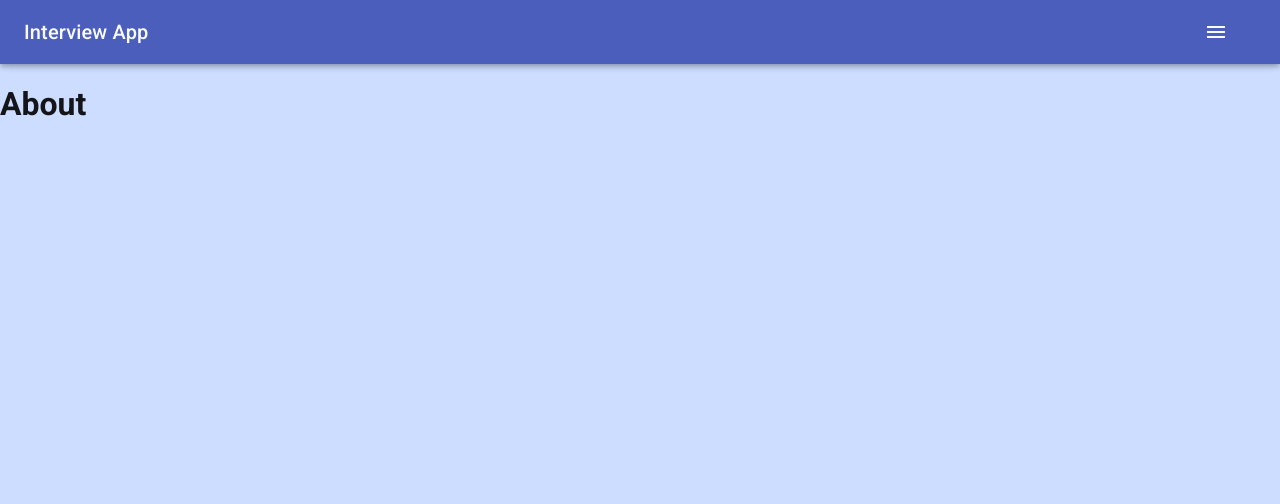
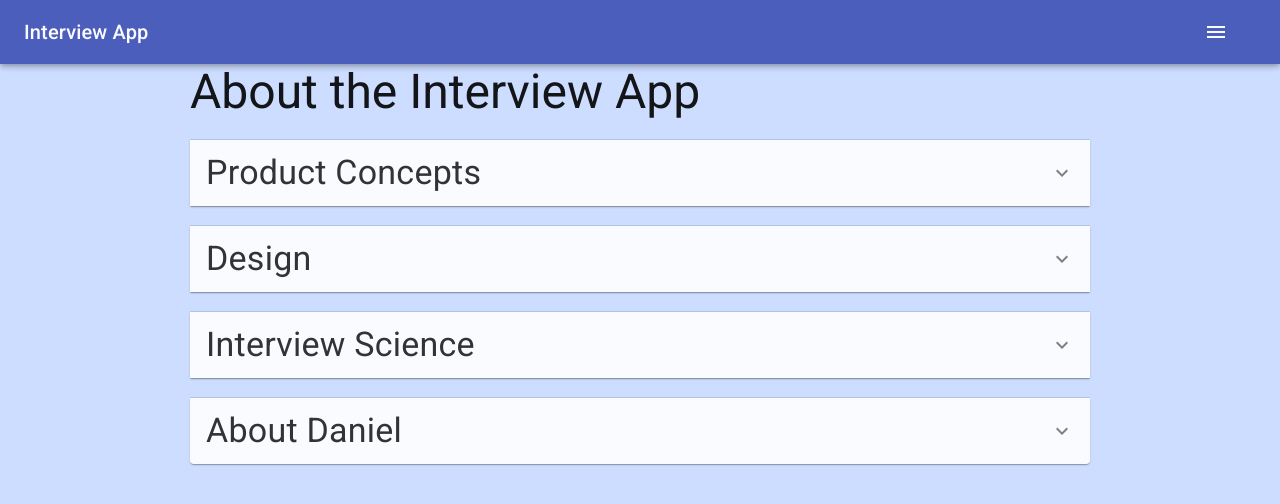
Before and after one commit to googledaniel/interview-slate-creator, a React app: page /contact in a window 1280 px wide. Built offline with nearby package versions, Linux system fonts and the light colour scheme.

Commit message:
heroku push up

```diff
--- /dev/null
+++ b/src/components/About.js
@@ -0,0 +1,161 @@
+import React, { useCallback, useEffect, useState } from 'react';
+import InterviewEditComponent from '../components/InterviewEditComponent';
+import Button from '@material-ui/core/Button';
+
+import DeveloperModeOutlinedIcon from '@material-ui/icons/DeveloperModeOutlined';
+import { makeStyles } from '@material-ui/core/styles';
+
+import Typography from '@material-ui/core/Typography';
+
+import Accordion from '@material-ui/core/Accordion';
+import AccordionSummary from '@material-ui/core/AccordionSummary';
+import AccordionDetails from '@material-ui/core/AccordionDetails';
+import ExpandMoreIcon from '@material-ui/icons/ExpandMore';
+import Card from '@material-ui/core/Card';
+import CardContent from '@material-ui/core/CardContent';
+
+const useStyles = makeStyles(theme => ({
+	root: {
+		flexGrow: 1,
+		flexWrap: 'wrap',
+		width: '100%',
+		maxWidth: '900px',
+		margin: 'auto'
+	},
+	paper: {
+		padding: theme.spacing(2),
+		textAlign: 'center',
+		color: theme.palette.text.secondary
+	},
+	textField: {
+		marginLeft: theme.spacing(1),
+		marginRight: theme.spacing(1),
+		width: '25ch'
+	},
+	heading: {
+		fontSize: theme.typography.pxToRem(15),
+		fontWeight: theme.typography.fontWeightRegular
+	},
+	secondaryHeading: {
+		fontSize: theme.typography.pxToRem(15),
+		color: theme.palette.text.secondary
+	},
+	bullet: {
+		display: 'inline-block',
+		margin: '0 2px',
+		transform: 'scale(0.8)'
+	},
+	title: {
+		fontSize: 14
+	},
+	pos: {
+		marginBottom: 12
+	},
+	margin: {
+		height: theme.spacing(3)
+	},
+	cardContainer: {
+		display: 'flex',
+		flexDirection: 'column',
+		flex: 1,
+		width: '100%',
+		'& > * + *': {
+			marginTop: '20px'
+		}
+	}
+}));
+
+function valuetext(value) {
+	return `${value}%`;
+}
+
+export default function About() {
+	const classes = useStyles();
+
+	return (
+		<div className={classes.root}>
+			<div className={classes.cardContainer}>
+				<Typography variant="h3" component="h3">
+					About the Interview App
+				</Typography>
+				<Accordion>
+					<AccordionSummary
+						expandIcon={<ExpandMoreIcon />}
+						aria-controls="panel1a-content"
+						id="panel1a-header"
+					>
+						<Typography variant="h4" component="h4">
+							Product Concepts
+						</Typography>
+					</AccordionSummary>
+					<AccordionDetails>
+						<Typography>
+							Tech hiring managers and recruiters need to make structured
+							interview slates. The slates use different types of questions
+							depending on level and candidate domain. Making slates consistent
+							to the level and domain is important so candidates can be
+							benchmarked. However, the questions need to be randomly chosen by
+							a rubric engine so the same questions aren't asked each time.
+							<Typography>
+								The next step is organizing the slates by each candidate. Team
+								members need to paste the code, write live notes during the
+								interview and give a percentile score relative to other
+								engineers they've seen at that level. The next steps will be
+								adding auth and user profiles. The scoring will also be more
+								complex to breakdown different types of scoring and calculate
+								averages for each candidate. An email system needs to be added
+								to send interviewers an invite.
+							</Typography>
+						</Typography>
+					</AccordionDetails>
+				</Accordion>
+				<Accordion>
+					<AccordionSummary
+						expandIcon={<ExpandMoreIcon />}
+						aria-controls="panel1a-content"
+						id="panel1a-header"
+					>
+						<Typography variant="h4" component="h4">
+							Design
+						</Typography>
+					</AccordionSummary>
+					<AccordionDetails>
+						<Typography>I used Material UI for the UI.</Typography>
+					</AccordionDetails>
+				</Accordion>
+				<Accordion>
+					<AccordionSummary
+						expandIcon={<ExpandMoreIcon />}
+						aria-controls="panel1a-content"
+						id="panel1a-header"
+					>
+						<Typography variant="h4" component="h4">
+							Interview Science
+						</Typography>
+					</AccordionSummary>
+					<AccordionDetails>
+						<Typography>
+							<p>More to come soon</p>
+						</Typography>
+					</AccordionDetails>
+				</Accordion>
+				<Accordion>
+					<AccordionSummary
+						expandIcon={<ExpandMoreIcon />}
+						aria-controls="panel1a-content"
+						id="panel1a-header"
+					>
+						<Typography variant="h4" component="h4">
+							About Daniel
+						</Typography>
+					</AccordionSummary>
+					<AccordionDetails>
+						<Typography>
+							<p>More to come soon</p>
+						</Typography>
+					</AccordionDetails>
+				</Accordion>
+			</div>
+		</div>
+	);
+}
--- a/src/components/InterviewEditComponent.js
+++ b/src/components/InterviewEditComponent.js
@@ -18,9 +18,12 @@ const useStyles = makeStyles(theme => ({
 	root: {
 		flexGrow: 1,
 		flexWrap: 'wrap',
+		width: '100%',
+		maxWidth: '900px',
 		'& .MuiTextField-root': {
 			margin: theme.spacing(1)
-		}
+		},
+		margin: 'auto'
 	},
 	paper: {
 		padding: theme.spacing(2),
--- a/src/components/SlateCreator.js
+++ b/src/components/SlateCreator.js
@@ -18,10 +18,9 @@ const useStyles = makeStyles(theme => ({
 	root: {
 		flexGrow: 1,
 		flexWrap: 'wrap',
-		flexDirection: 'column',
-		alignItems: 'center',
 		width: '100%',
-		maxWidth: '900px'
+		maxWidth: '900px',
+		margin: 'auto'
 	},
 	paper: {
 		padding: theme.spacing(2),
@@ -54,6 +53,15 @@ const useStyles = makeStyles(theme => ({
 	},
 	margin: {
 		height: theme.spacing(3)
+	},
+	cardContainer: {
+		display: 'flex',
+		flexDirection: 'column',
+		flex: 1,
+		width: '100%',
+		'& > * + *': {
+			marginTop: '20px'
+		}
 	}
 }));
 
@@ -79,6 +87,7 @@ export default function SlateCreator(props) {
 
 	return (
 		<div className={classes.root}>
+			<div className={classes.cardContainer}>
 				<Card className={classes.root}>
 					<CardContent>
 						<Typography variant="h2" component="h2">
@@ -161,7 +170,9 @@ export default function SlateCreator(props) {
 												{showScoreCard === item._id && (
 													<InterviewEditComponent
 														item={item}
-													onSave={updatedItem => handleSave(updatedItem, index)}
+														onSave={updatedItem =>
+															handleSave(updatedItem, index)
+														}
 														onCancel={() => setShowScoreCard(0)}
 													/>
 												)}
@@ -174,5 +185,6 @@ export default function SlateCreator(props) {
 					})}
 				</div>
 			</div>
+		</div>
 	);
 }
--- a/src/pages/Contact.js
+++ b/src/pages/Contact.js
@@ -1,11 +1,12 @@
 import React from 'react';
 import { Link } from 'react-router-dom';
+import About from '../components/About';
 
 export default function Contact(props) {
 	return (
 		<>
 			<div>
-				<h1>About</h1>
+				<About />
 			</div>
 		</>
 	);
--- a/src/pages/SlateShow.js
+++ b/src/pages/SlateShow.js
@@ -12,7 +12,8 @@ const useStyles = makeStyles(theme => ({
 		flexDirection: 'column',
 		alignItems: 'center',
 		width: '100%',
-		maxWidth: '900px'
+		maxWidth: '900px',
+		margin: 'auto'
 	}
 }));
 
@@ -34,7 +35,7 @@ export default function SlateShow(props) {
 
 	//can I use react switch or something similar here or in slate creator to show each interview?
 	return (
-		<div className={classes.root}>
+		<div>
 			{slate && <SlateCreator slate={slate} />}
 			{!slate && <div>Slate not found</div>}
 		</div>
```
Also changed, not shown: models/questionModel.js (+4 -4 lines), public/index.html (+1 -1 lines), 2 other files. Lines whose indentation alone changed are shown as unchanged.
